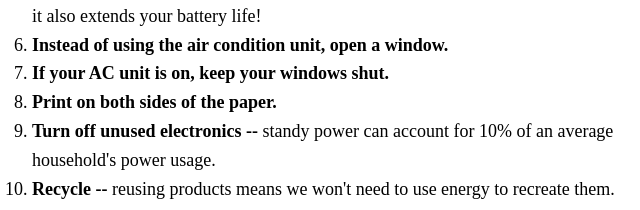
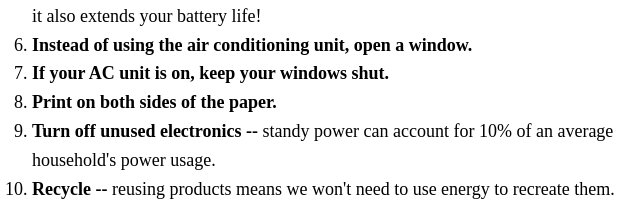
Before and after one commit to nameEqualsJared/nameEqualsJared.github.io, a plain HTML site: page index.html in a window 1280 px wide. Shown: the part 289-499 px from the top of the page, 323-963 px from the left. Drawn offline with Linux system fonts and the light colour scheme.

Commit message:
hes update6

```diff
--- a/index.html
+++ b/index.html
@@ -23,7 +23,7 @@
 			<li><b>Use cold water for your laundry --</b> this saves energy because it does not require heating any water.</li>
 			<li><b>Wash only full loads of clothes.</b></li>
 			<li><b>Lower the brightness on your phone and laptop --</b> this not only saves energy, but it also extends your battery life!</li>
-			<li><b>Instead of using the air condition unit, open a window.</b></li>
+			<li><b>Instead of using the air conditioning unit, open a window.</b></li>
 			<li><b>If your AC unit is on, keep your windows shut.</b></li>
 			<li><b>Print on both sides of the paper.</b></li>
 			<li><b>Turn off unused electronics --</b> standy power can account for 10% of an average household's power usage.</li>
```
